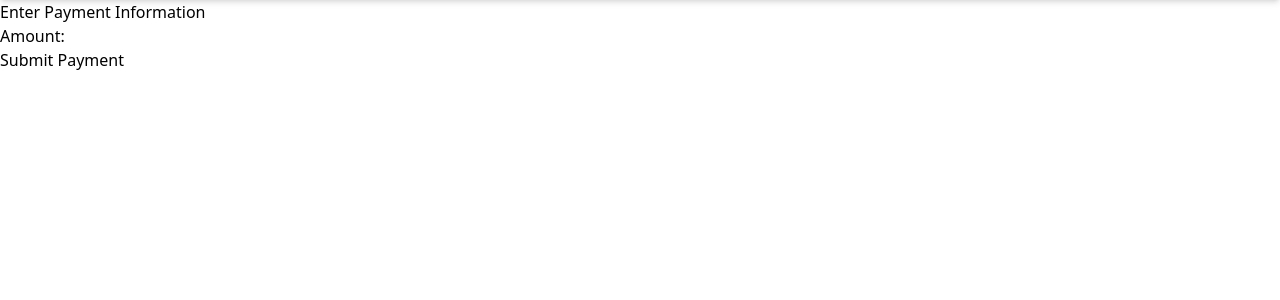
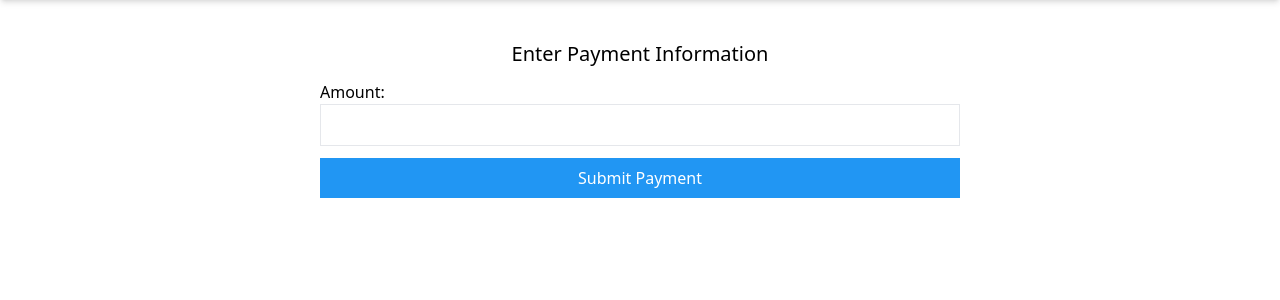
Before and after one commit to kinjall30/CryptoWebsite, a Django app: page /crypto/payments/ in a window 1280 px wide. Shown: the part 88-388 px from the top of the page. Run offline with Django 4.2, Linux system fonts and the light colour scheme; some libraries are stand-ins or nearby versions.

Commit message:
add payments flow

```diff
--- a/Payments/templates/payment_form.html
+++ b/Payments/templates/payment_form.html
@@ -1,15 +1,14 @@
 {% extends 'base.html' %}
 
 {% block content %}
-<body>
-    <h1>Enter Payment Information</h1>
-    <form method="post" action="{% url 'Payments' %}">
+<div class="flex mt-10 flex-col items-center">
+    <h1 class="text-xl">Enter Payment Information</h1>
+    <form class="flex flex-col w-2/4 my-3" method="post" action="{% url 'Payments' %}">
         {% csrf_token %}
         <label for="amount">Amount:</label>
-        <input type="text" id="amount" name="amount" required>
-        <br>
-        <button type="submit">Submit Payment</button>
+        <input class="border py-2 px-2 " type="number" id="amount" name="amount" required>
+        <button class="bg-[#2196f3] text-white py-2 mt-3" type="submit">Submit Payment</button>
     </form>
-</body>
+</div>
 
 {% endblock %}
--- a/Payments/views.py
+++ b/Payments/views.py
@@ -30,9 +30,8 @@ def payment_view(request):
                 'quantity': 1,
             }],
             mode='payment',
-            success_url=request.build_absolute_uri(f'success/?sessionId={session.id}'),
+            success_url=request.build_absolute_uri(f'success/?sessionId=23424gdrgt34t34r3r3'),
             cancel_url=request.build_absolute_uri('/cancel/'),
-            automatic_tax={'enabled': True}
         )
 
         print(session, "---------------")
```
Also changed, not shown: Payments/templates/checkout.html (+8 -15 lines).
